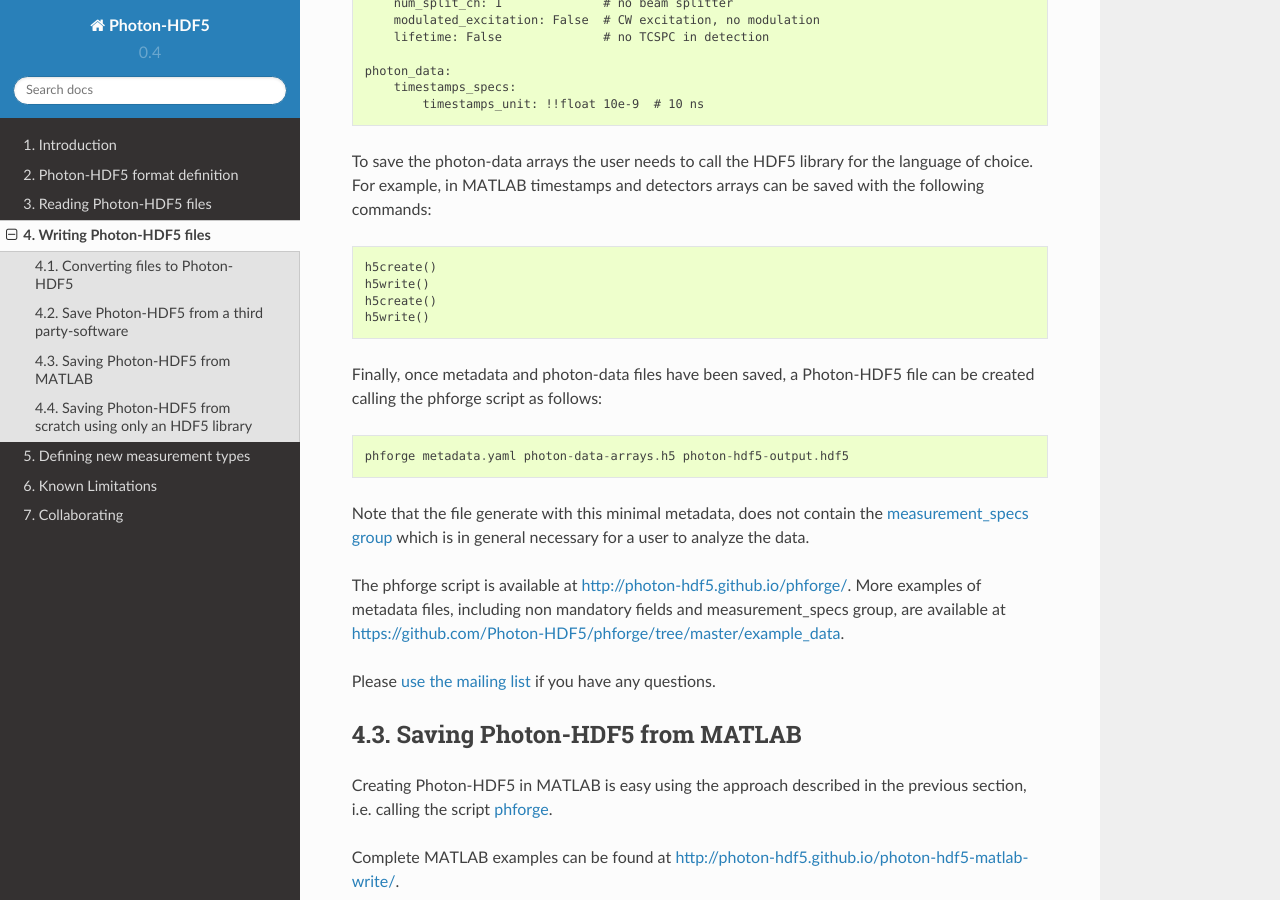
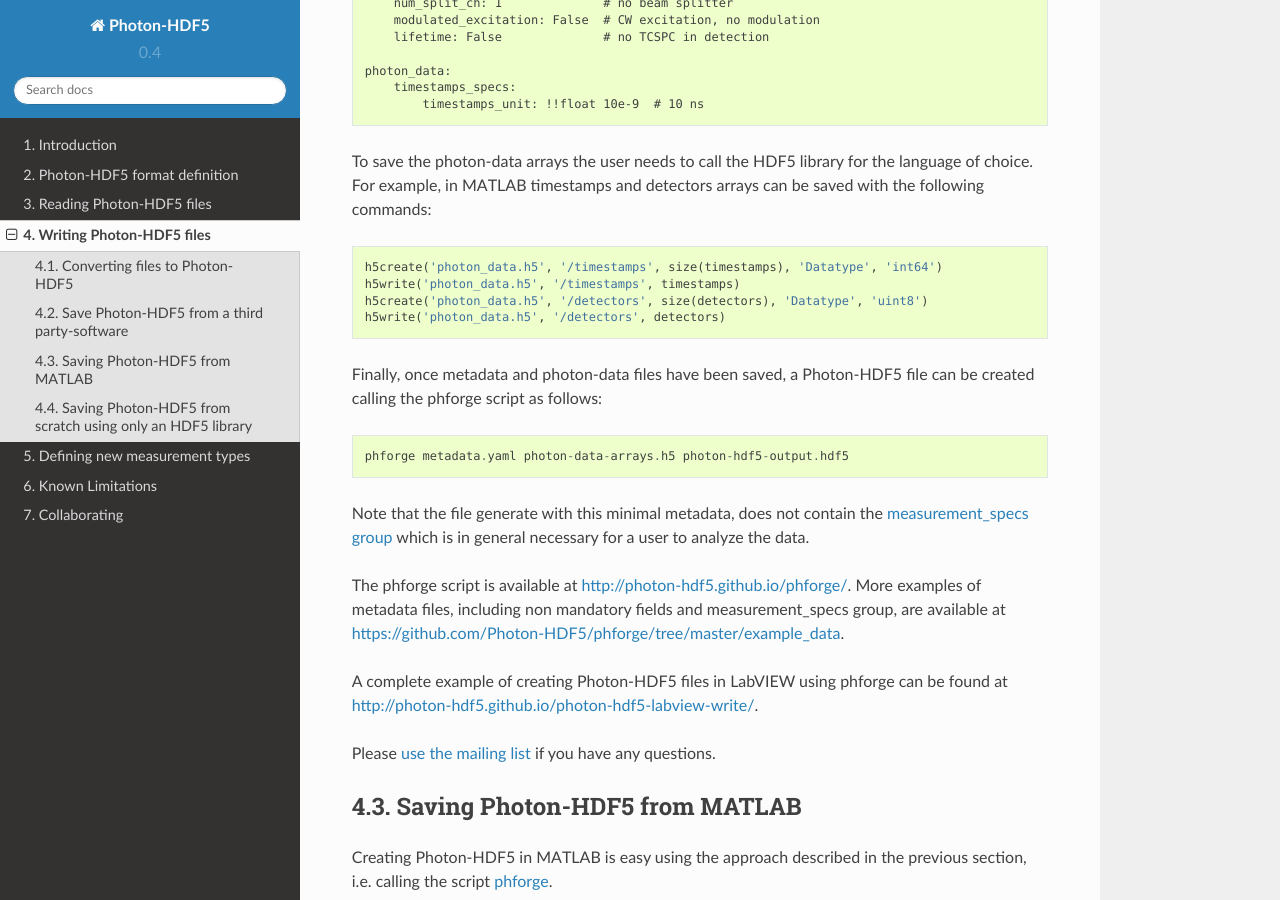
Before and after one commit to Photon-HDF5/photon-hdf5, a Sphinx documentation site: the page built from docs/writing.rst, in a window 1280 px wide and 900 px high, scrolled down 1679 px. Built offline with Sphinx 7.4.7 and the Read the Docs theme 2.0.0, drawn with Linux system fonts in a browser that asks for light colours.

Commit message:
Add MATLAB commands and LabVIEW link

```diff
--- a/docs/writing.rst
+++ b/docs/writing.rst
@@ -107,10 +107,10 @@ To save the photon-data arrays the user needs to call the HDF5 library
 for the language of choice. For example, in MATLAB timestamps and detectors
 arrays can be saved with the following commands::
 
-    h5create()
-    h5write()
-    h5create()
-    h5write()
+    h5create('photon_data.h5', '/timestamps', size(timestamps), 'Datatype', 'int64')
+    h5write('photon_data.h5', '/timestamps', timestamps)
+    h5create('photon_data.h5', '/detectors', size(detectors), 'Datatype', 'uint8')
+    h5write('photon_data.h5', '/detectors', detectors)
 
 Finally, once metadata and photon-data files have been saved, a Photon-HDF5
 file can be created calling the phforge script as follows::
@@ -125,6 +125,9 @@ The phforge script is available at http://photon-hdf5.github.io/phforge/.
 More examples of metadata files, including non mandatory fields
 and measurement_specs group, are available at
 https://github.com/Photon-HDF5/phforge/tree/master/example_data.
+
+A complete example of creating Photon-HDF5 files in LabVIEW using phforge
+can be found at http://photon-hdf5.github.io/photon-hdf5-labview-write/.
 
 Please `use the mailing list <https://groups.google.com/forum/#!forum/photon-hdf5>`__
 if you have any questions.
@@ -142,6 +145,7 @@ In principle, it should be possible using a recent release of MATLAB (R2014b or
 Therefore it should be possible to directly call phconvert.
 However, in our recent attempt, we weren't able to configure MATLAB in order
 to load the correct dynamic libraries (i.e. the HDF5 C library) required by phconvert.
+
 
 .. _writing_from_scratch:
 
```
